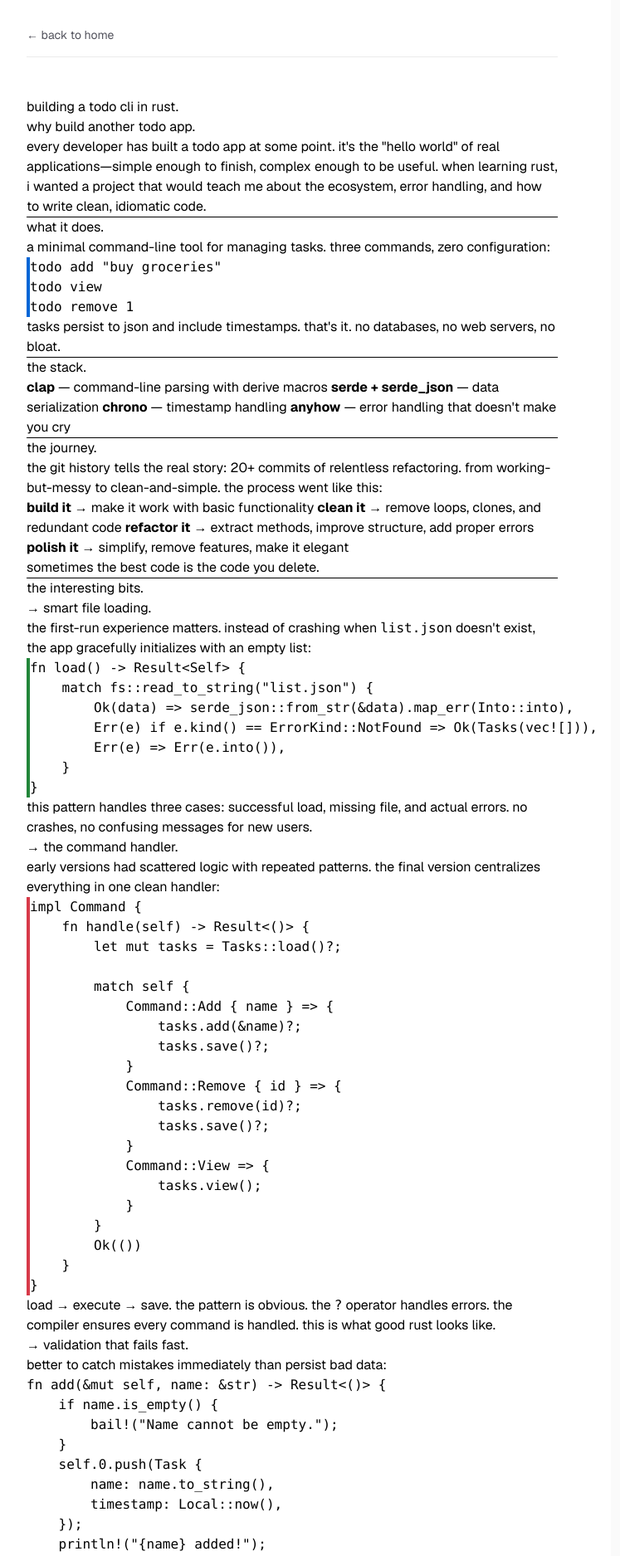
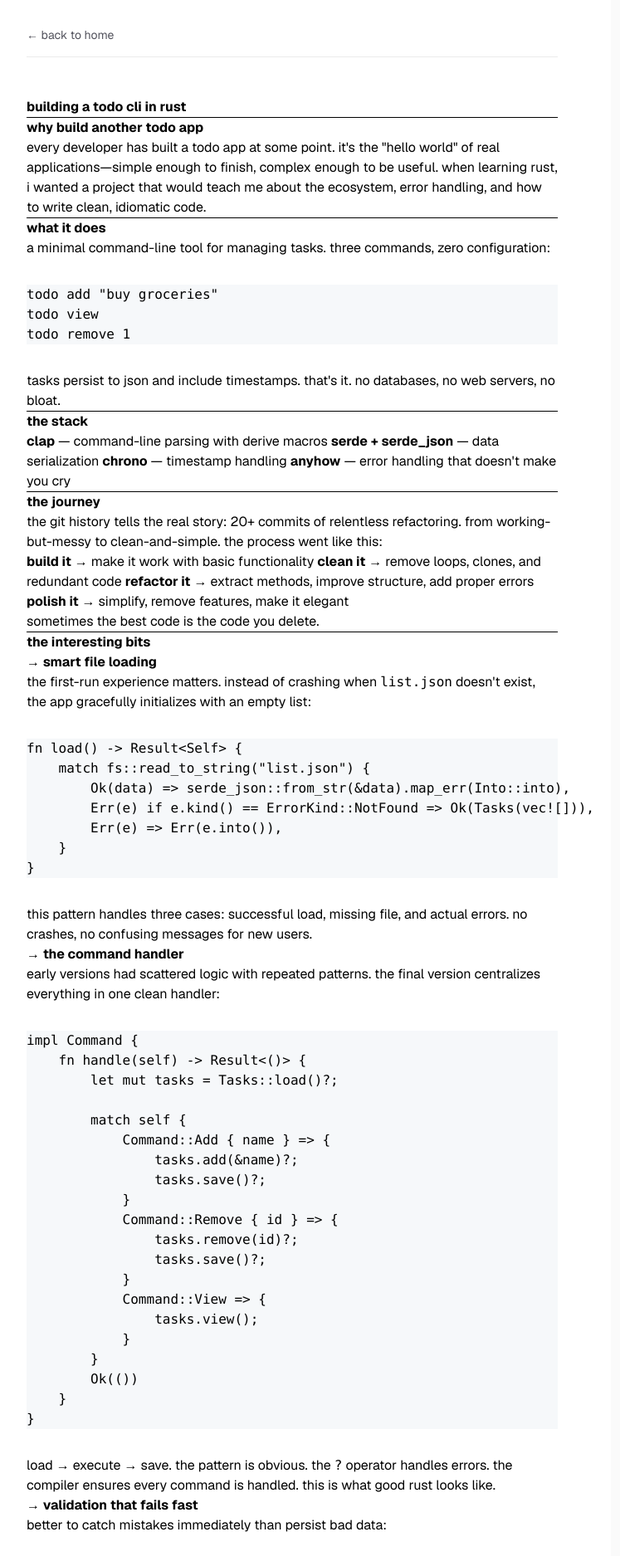
Before and after one commit to conradtondryk/website-0, a Next.js app: page /blog/todo-project in a window 1280 px wide. Shown: the top 1875 px of the page at 83% size, without its empty margins (288-1035 px from the left). Built offline with nearby package versions, Linux system fonts and the light colour scheme.

Commit message:
fix blog formatting with bold headings and proper spacing

```diff
--- a/app/blog/todo-project/blog-styles.css
+++ b/app/blog/todo-project/blog-styles.css
@@ -1,11 +1,9 @@
-.blog-content pre:nth-of-type(1) {
-  border-left: 4px solid #0366d6;
+.blog-content pre {
+  margin-top: 2rem !important;
+  margin-bottom: 2rem !important;
+  background: #f6f8fa !important;
 }
 
-.blog-content pre:nth-of-type(2) {
-  border-left: 4px solid #22863a;
+.dark .blog-content pre {
+  background: #161b22 !important;
 }
-
-.blog-content pre:nth-of-type(3) {
-  border-left: 4px solid #d73a49;
-}
--- a/app/blog/todo-project/blog_post.md
+++ b/app/blog/todo-project/blog_post.md
@@ -1,12 +1,14 @@
-# building a todo cli in rust.
+## **building a todo cli in rust**
 
-## why build another todo app.
+---
+
+## **why build another todo app**
 
 every developer has built a todo app at some point. it's the "hello world" of real applications—simple enough to finish, complex enough to be useful. when learning rust, i wanted a project that would teach me about the ecosystem, error handling, and how to write clean, idiomatic code.
 
 ---
 
-## what it does.
+## **what it does**
 
 a minimal command-line tool for managing tasks. three commands, zero configuration:
 
@@ -20,7 +22,7 @@ tasks persist to json and include timestamps. that's it. no databases, no web se
 
 ---
 
-## the stack.
+## **the stack**
 
 **clap** — command-line parsing with derive macros
 **serde + serde_json** — data serialization
@@ -29,7 +31,7 @@ tasks persist to json and include timestamps. that's it. no databases, no web se
 
 ---
 
-## the journey.
+## **the journey**
 
 the git history tells the real story: 20+ commits of relentless refactoring. from working-but-messy to clean-and-simple. the process went like this:
 
@@ -42,9 +44,9 @@ sometimes the best code is the code you delete.
 
 ---
 
-## the interesting bits.
+## **the interesting bits**
 
-### → smart file loading.
+### **→ smart file loading**
 
 the first-run experience matters. instead of crashing when `list.json` doesn't exist, the app gracefully initializes with an empty list:
 
@@ -60,7 +62,7 @@ fn load() -> Result<Self> {
 
 this pattern handles three cases: successful load, missing file, and actual errors. no crashes, no confusing messages for new users.
 
-### → the command handler.
+### **→ the command handler**
 
 early versions had scattered logic with repeated patterns. the final version centralizes everything in one clean handler:
 
@@ -89,7 +91,7 @@ impl Command {
 
 load → execute → save. the pattern is obvious. the `?` operator handles errors. the compiler ensures every command is handled. this is what good rust looks like.
 
-### → validation that fails fast.
+### **→ validation that fails fast**
 
 better to catch mistakes immediately than persist bad data:
 
@@ -111,7 +113,7 @@ the `bail!` macro from anyhow makes early returns clean. no pyramids of if-state
 
 ---
 
-## what i learned.
+## **what i learned**
 
 - refactoring is more valuable than getting it right the first time. the messy working version taught me what the clean version should look like.
 - rust's type system catches so many bugs at compile time. the exhaustive match on commands means i can't forget to handle a case.
@@ -125,7 +127,7 @@ the `bail!` macro from anyhow makes early returns clean. no pyramids of if-state
 
 ---
 
-## final thoughts.
+## **final thoughts**
 
 good software isn't about adding features—it's about removing everything that doesn't need to exist. this project started messy and became simple through careful refactoring.
 
--- a/app/blog/todo-project/page.tsx
+++ b/app/blog/todo-project/page.tsx
@@ -33,8 +33,6 @@ export default function TodoProjectBlog() {
           prose-code:px-2 prose-code:py-1 prose-code:rounded prose-code:text-amber-900 dark:prose-code:text-amber-200
           prose-code:font-mono prose-code:before:content-[''] prose-code:after:content-['']
           prose-code:border prose-code:border-amber-200/50 dark:prose-code:border-amber-800/50
-          prose-pre:bg-gradient-to-br prose-pre:from-slate-50 prose-pre:to-zinc-100
-          prose-pre:dark:from-zinc-900 prose-pre:dark:to-slate-900
           prose-pre:text-black dark:prose-pre:text-white
           prose-pre:border prose-pre:border-slate-200 prose-pre:dark:border-zinc-700
           prose-pre:p-6 prose-pre:my-8 prose-pre:rounded-xl prose-pre:overflow-x-auto prose-pre:shadow-sm
```
